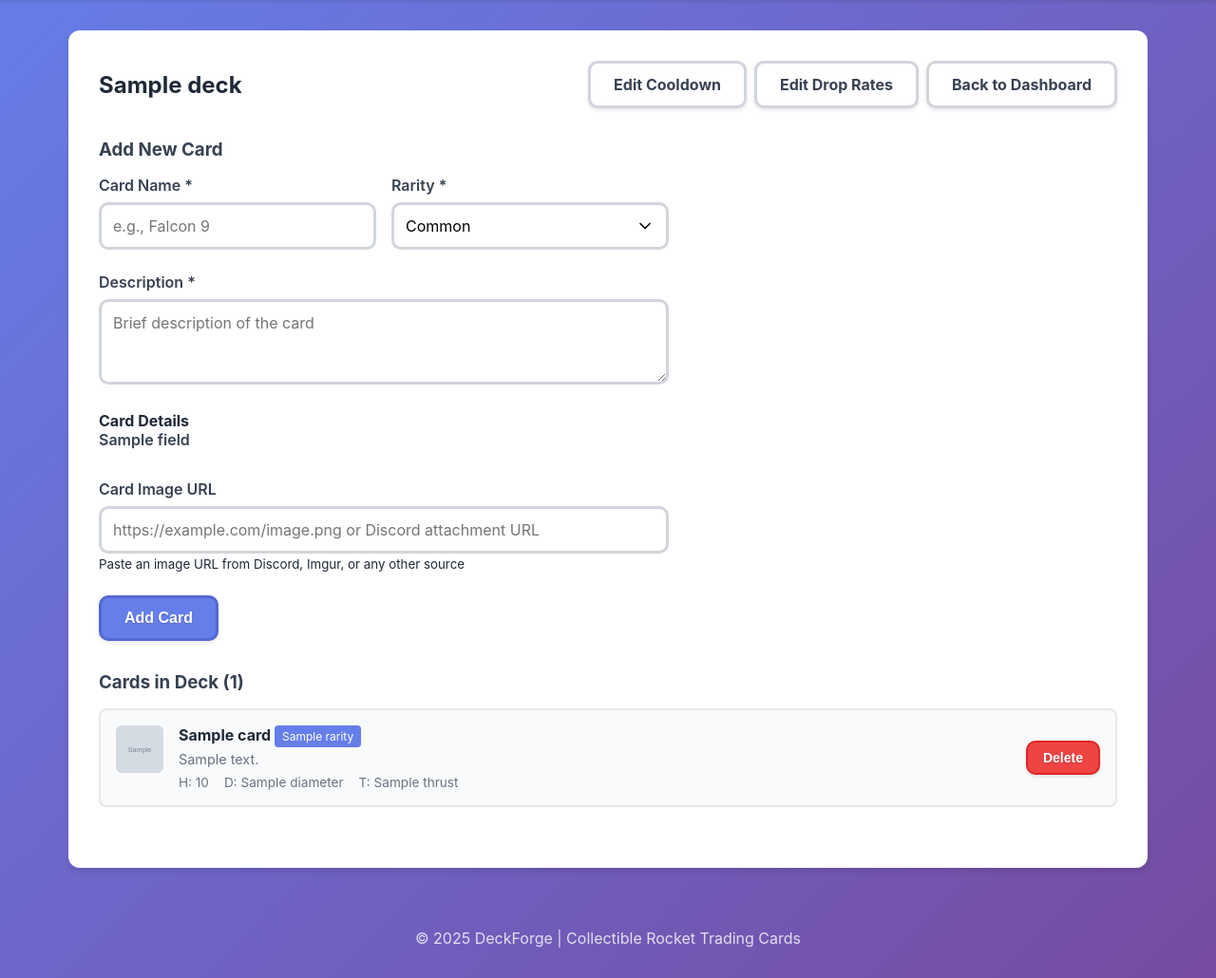
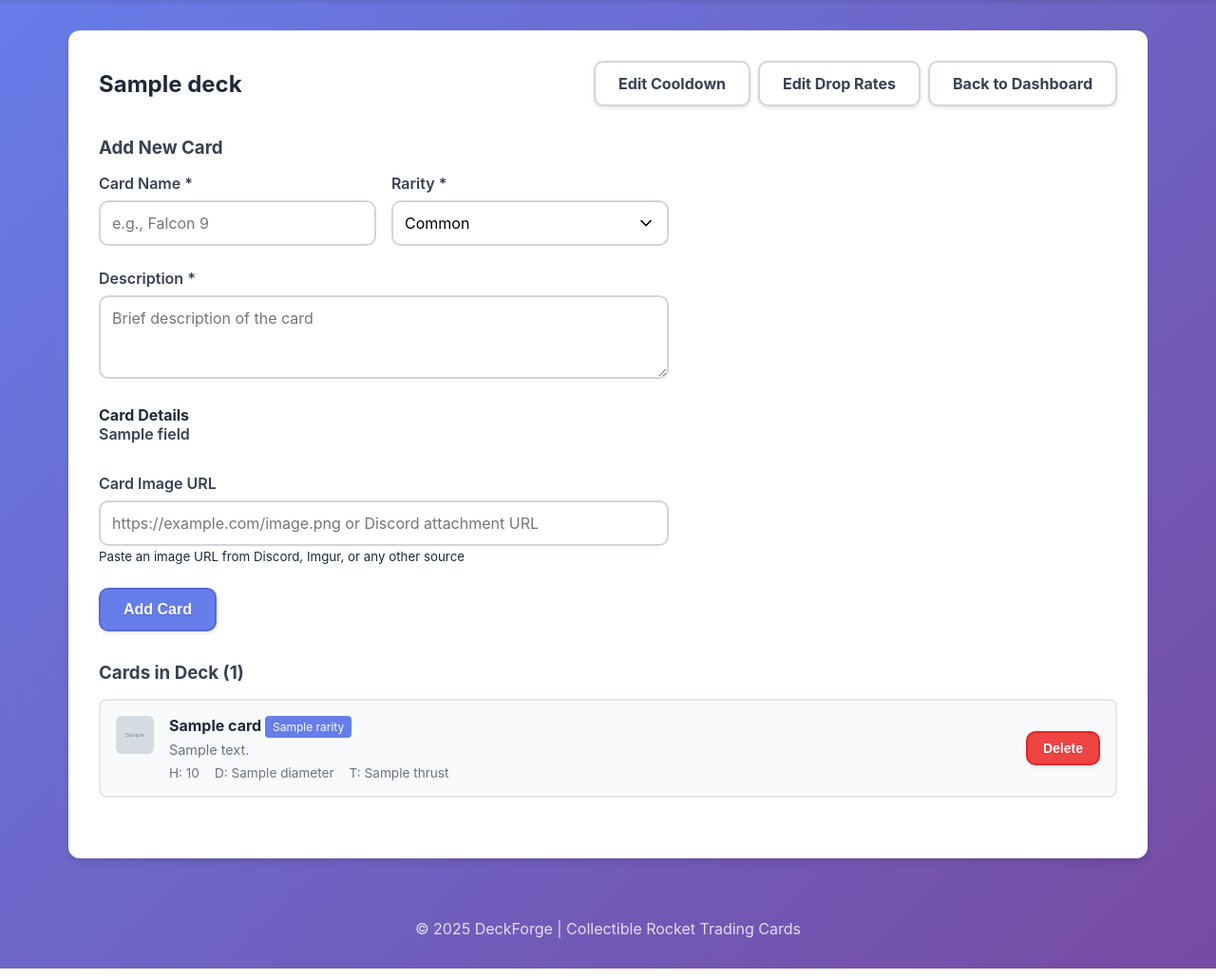
Before and after one commit to Excalium-OG/DeckForge, a FastAPI app: template web/templates/edit_deck.html in a window 1280 px wide. Shown: the part 61-1091 px from the top of the page at 95% size. Run offline with FastAPI, Linux system fonts and the light colour scheme; the template is opened without the code that fills it: most values are stand-ins (such as "Sample title", 1, 10 or a date in 2020); grey boxes marked "Sample" are stand-in pictures; parts of the project's set-up code (start-up, migrations or seed data) failed here and were passed over.

Commit message:
Adjust the appearance and size of various elements on the website
Update border widths for several elements and decrease the dimensions of card thumbnails and placeholders.

Replit-Commit-Author: Agent
Replit-Commit-Session-Id: 4f55a179-6eba-411a-9077-d2266764e472
Replit-Commit-Checkpoint-Type: intermediate_checkpoint
Replit-Commit-Screenshot-Url: https://storage.googleapis.com/screenshot-production-us-central1/f12067f3-d26e-4d2d-8bea-93b7035951eb/4f55a179-6eba-411a-9077-d2266764e472/4ynlgf9

```diff
--- a/web/static/css/style.css
+++ b/web/static/css/style.css
@@ -118,7 +118,7 @@ body {
     text-decoration: none;
     font-weight: 700;
     transition: all 0.3s ease;
-    border: 3px solid transparent;
+    border: 2px solid transparent;
     cursor: pointer;
     font-size: 1rem;
     text-shadow: 0 1px 2px rgba(0, 0, 0, 0.2);
@@ -307,7 +307,7 @@ body {
 
 .deck-select {
     padding: 0.5rem 2.5rem 0.5rem 0.75rem;
-    border: 3px solid #d1d5db;
+    border: 2px solid #d1d5db;
     border-radius: 10px;
     font-size: 0.9rem;
     appearance: none;
@@ -354,7 +354,7 @@ body {
 .form-group select {
     width: 100%;
     padding: 0.75rem;
-    border: 3px solid #d1d5db;
+    border: 2px solid #d1d5db;
     border-radius: 10px;
     font-size: 1rem;
     font-family: inherit;
@@ -432,22 +432,22 @@ body {
 }
 
 .card-thumbnail {
-    width: 50px;
-    height: 50px;
+    width: 40px;
+    height: 40px;
     object-fit: cover;
     border-radius: 6px;
     flex-shrink: 0;
 }
 
 .card-thumbnail-placeholder {
-    width: 50px;
-    height: 50px;
+    width: 40px;
+    height: 40px;
     display: flex;
     align-items: center;
     justify-content: center;
     background: #e5e7eb;
     border-radius: 6px;
-    font-size: 1.5rem;
+    font-size: 1.25rem;
     flex-shrink: 0;
 }
 
```
